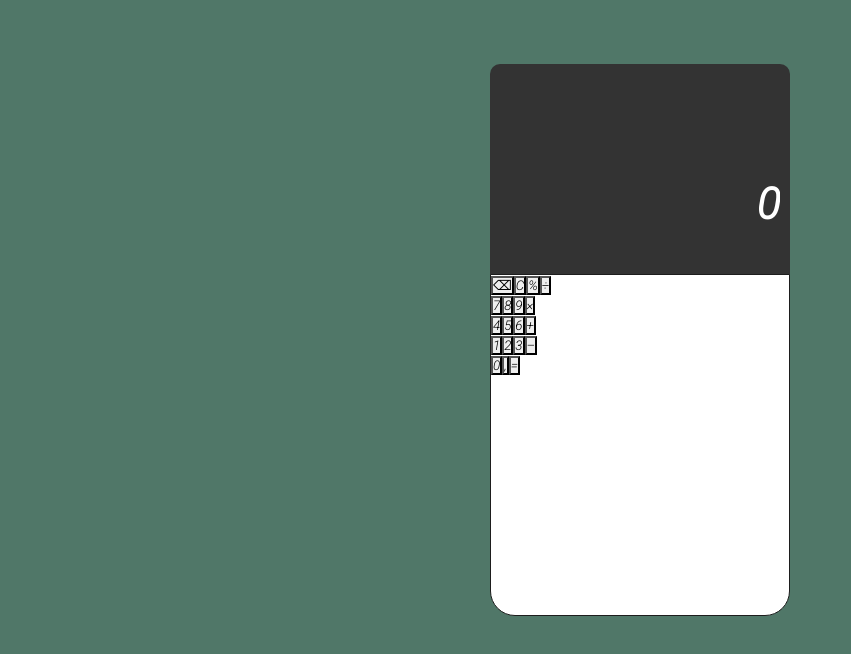
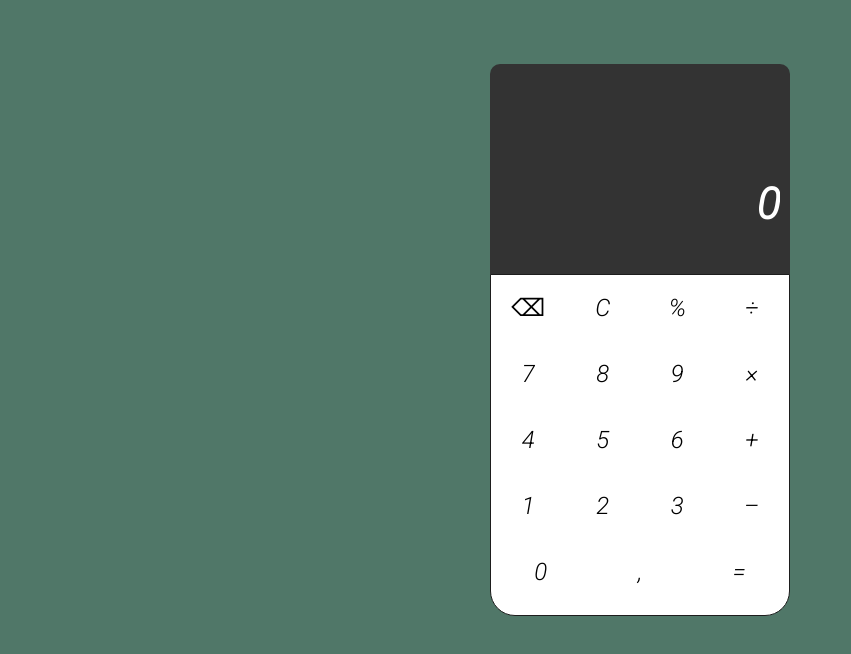
Before and after one commit to us19861229c/projeto-utilidades, a plain HTML site: page calculadora-simples/index.html in a window 1280 px wide. Shown: the part 60-714 px from the top of the page, without its empty margins (0-851 px from the left). Drawn offline with Linux system fonts and the light colour scheme.

Commit message:
estilização inicial dos botões da calculadora

```diff
--- a/calculadora-simples/style.css
+++ b/calculadora-simples/style.css
@@ -71,3 +71,25 @@ html{
   border: 1px solid #1d1d1d;
   height: 340px;
 }
+
+
+.linha {
+  display: flex;
+  justify-content: space-around;
+  align-items: center;
+}
+
+.linha button{
+  width: 50px;
+  height: 50px;
+  font-size: 1.5em;
+  border: none;
+  border-radius: 50%;
+  background-color: transparent;
+  margin : 8px;
+  cursor: pointer;
+}
+
+.linha button:hover{
+  font-weight: bold;
+}
```
